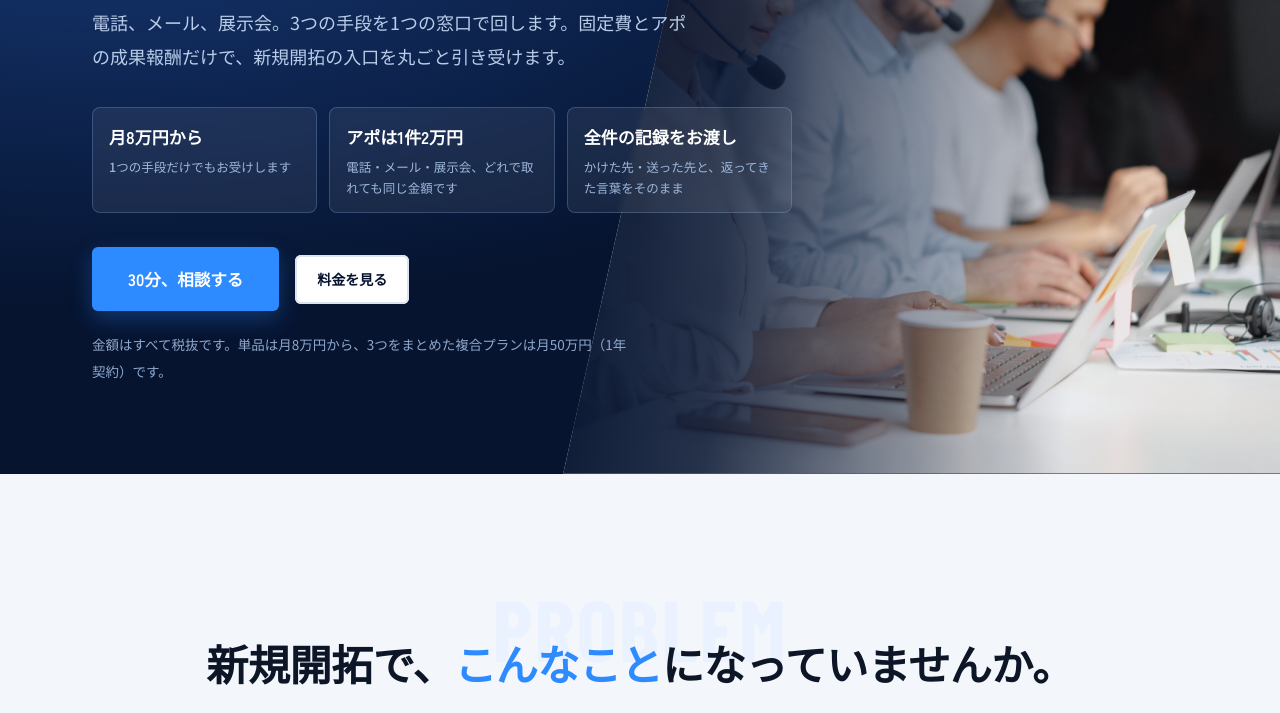
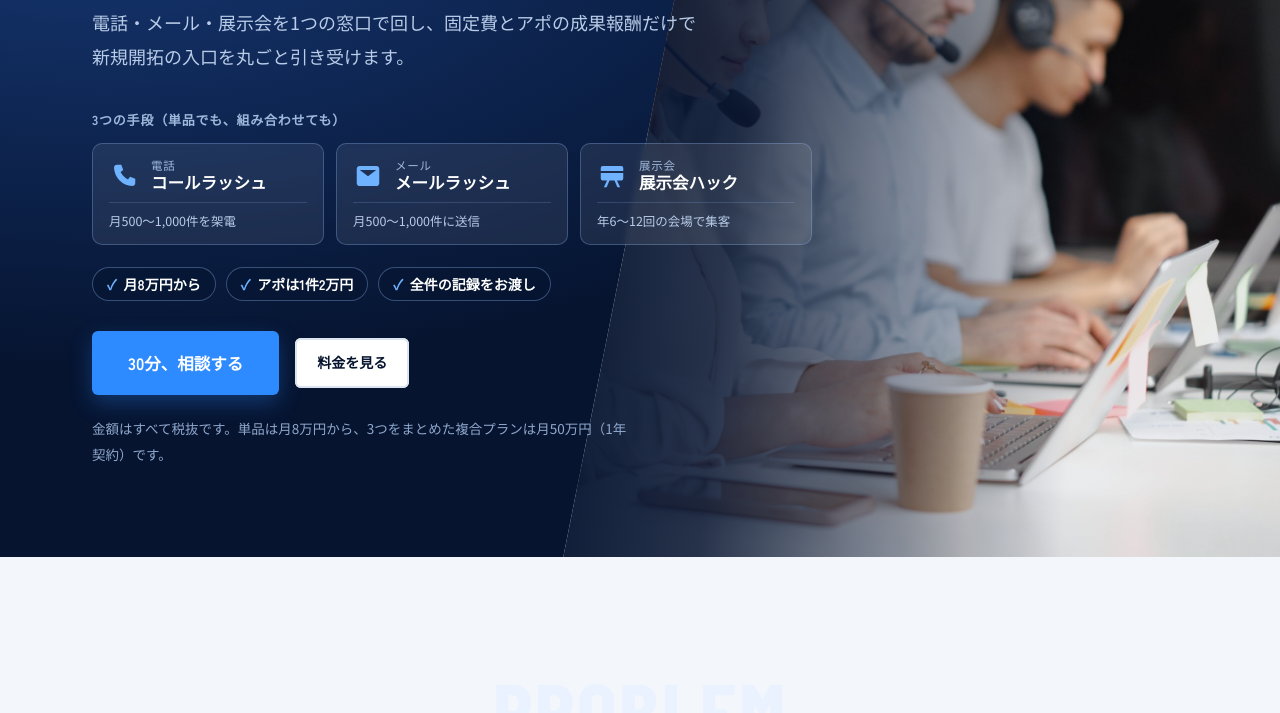
Before and after one commit to ymozfleet-creator/leadrush, a plain HTML site: page index.html in a window 1280 px wide. Shown: the part 308-1021 px from the top of the page. Drawn offline with nearby package versions, Linux system fonts and the light colour scheme.

Commit message:
ヒーローに3つの手段のサービスカードを追加、吹き出しを1行に

```diff
--- a/index.html
+++ b/index.html
@@ -110,15 +110,27 @@ p{margin:0 0 18px;max-width:54ch;color:var(--ink-2)}
   line-height:1;color:#fff;letter-spacing:.01em}
 .facts dd em{font-style:normal;font-family:var(--fb);font-weight:500;font-size:13px;color:#B9CCE8;margin-left:3px}
 .facts dd b{color:var(--blue-2);font-weight:700}
-.promise{display:grid;grid-template-columns:repeat(3,minmax(0,1fr));gap:12px;
-  margin:0 0 34px;padding:0;list-style:none;max-width:700px}
-.promise li{background:rgba(255,255,255,.07);border:1px solid rgba(146,184,246,.26);
-  border-radius:8px;padding:16px 16px 14px;min-width:0;backdrop-filter:blur(3px);
-  font-family:var(--fd);font-weight:700;font-size:17px;line-height:1.5;color:#fff}
-.promise li small{display:block;font-family:var(--fb);font-weight:500;font-size:12.5px;
-  line-height:1.7;color:#9EB8DC;margin-top:6px}
-@media (max-width:900px){.promise{grid-template-columns:1fr;max-width:none;gap:8px}
-  .promise li{padding:13px 16px}}
+.fv-lbl{margin:0 0 10px;font-family:var(--fd);font-weight:700;font-size:13px;letter-spacing:.06em;color:#9EB8DC}
+.svc{display:grid;grid-template-columns:repeat(3,minmax(0,1fr));gap:12px;
+  margin:0 0 22px;padding:0;list-style:none;max-width:720px}
+.svc li{min-width:0}
+.svc a{display:grid;grid-template-columns:auto 1fr;grid-template-rows:auto auto;column-gap:12px;align-items:center;
+  height:100%;background:rgba(255,255,255,.08);border:1px solid rgba(146,184,246,.3);
+  border-radius:10px;padding:14px 16px 13px;backdrop-filter:blur(3px);color:#fff;text-decoration:none;
+  transition:background .15s,border-color .15s,transform .15s}
+.svc a:hover{background:rgba(146,184,246,.18);border-color:var(--blue-2);transform:translateY(-2px)}
+.svc svg{grid-row:1/3;width:30px;height:30px;fill:var(--blue-2);flex:none}
+.svc .k{font-size:11.5px;letter-spacing:.06em;color:#9EB8DC;font-weight:500;line-height:1.3}
+.svc b{font-family:var(--fd);font-weight:700;font-size:16.5px;line-height:1.3;color:#fff;display:block}
+.svc small{grid-column:1/3;font-size:12.5px;line-height:1.6;color:#B9CCE8;margin-top:8px;
+  padding-top:8px;border-top:1px solid rgba(146,184,246,.2)}
+.promise{display:flex;flex-wrap:wrap;gap:8px 10px;margin:0 0 30px;padding:0;list-style:none}
+.promise li{font-family:var(--fd);font-weight:700;font-size:14px;line-height:1;color:#fff;
+  padding:9px 14px;border-radius:999px;border:1px solid rgba(146,184,246,.35);background:rgba(6,20,48,.45)}
+.promise li::before{content:"✓";color:var(--blue-2);margin-right:7px;font-weight:900}
+@media (max-width:900px){.svc{grid-template-columns:1fr;max-width:none;gap:8px}
+  .svc a{padding:11px 14px}.svc small{display:none}.svc svg{width:26px;height:26px}
+  .promise li{font-size:13px;padding:8px 12px}}
 .fv-cta{display:flex;flex-wrap:wrap;gap:14px 16px;align-items:center}
 .fv-note{margin:20px 0 0;font-size:13.5px;color:#8FA8CC;max-width:40em}
 @media (max-width:900px){
@@ -137,9 +149,11 @@ p{margin:0 0 18px;max-width:54ch;color:var(--ink-2)}
 .case .no{font-family:var(--fe);font-weight:700;font-size:15px;letter-spacing:.1em;
   color:var(--blue);display:block;margin-bottom:10px}
 .case p{margin:0;font-size:16px;color:var(--ink);font-weight:500;line-height:1.85}
-.answer{text-align:center;margin:clamp(42px,5vw,64px) auto 0;max-width:40em}
+.answer{text-align:center;margin:clamp(42px,5vw,64px) auto 0}
 .answer .bubble{display:inline-block;background:var(--navy);color:#fff;font-family:var(--fd);
-  font-weight:700;font-size:clamp(17px,2.4vw,22px);padding:16px 36px;border-radius:999px;position:relative}
+  font-weight:700;font-size:clamp(15px,2.2vw,22px);padding:16px 36px;border-radius:999px;position:relative;
+  white-space:nowrap;max-width:100%}
+@media (max-width:560px){.answer .bubble{white-space:normal;padding:14px 24px;line-height:1.6}}
 .answer .bubble i{font-style:normal;color:var(--blue-2)}
 .answer .bubble::after{content:"";position:absolute;left:50%;bottom:-11px;transform:translateX(-50%);
   border:12px solid transparent;border-top-color:var(--navy);border-bottom:0}
@@ -303,11 +317,23 @@ footer .fam{font-family:var(--fe);font-weight:700;font-size:14px;letter-spacing:
   <div class="wrap">
     <p class="eyebrow">法人向け営業代行</p>
     <h1>アポが取れるなら、<i>手段は問わない</i>はずです。</h1>
-    <p class="fv-sub">電話、メール、展示会。3つの手段を1つの窓口で回します。固定費とアポの成果報酬だけで、新規開拓の入口を丸ごと引き受けます。</p>
+    <p class="fv-sub">電話・メール・展示会を1つの窓口で回し、固定費とアポの成果報酬だけで新規開拓の入口を丸ごと引き受けます。</p>
+    <p class="fv-lbl">3つの手段（単品でも、組み合わせても）</p>
+    <ul class="svc">
+      <li><a href="callrush/">
+        <svg viewBox="0 0 24 24" aria-hidden="true"><path d="M6.6 3h3.2l1.6 4.2-2.1 1.6a12.5 12.5 0 0 0 5.9 5.9l1.6-2.1L21 14.2v3.2A2.6 2.6 0 0 1 18.4 20 15.4 15.4 0 0 1 4 5.6 2.6 2.6 0 0 1 6.6 3z"/></svg>
+        <span class="k">電話</span><b>コールラッシュ</b><small>月500〜1,000件を架電</small></a></li>
+      <li><a href="mailrush/">
+        <svg viewBox="0 0 24 24" aria-hidden="true"><path d="M3 6.5A2.5 2.5 0 0 1 5.5 4h13A2.5 2.5 0 0 1 21 6.5v11a2.5 2.5 0 0 1-2.5 2.5h-13A2.5 2.5 0 0 1 3 17.5v-11zm2.4.6 6.6 5 6.6-5H5.4z"/></svg>
+        <span class="k">メール</span><b>メールラッシュ</b><small>月500〜1,000件に送信</small></a></li>
+      <li><a href="https://tenjihack.com/">
+        <svg viewBox="0 0 24 24" aria-hidden="true"><path d="M3 5.5A1.5 1.5 0 0 1 4.5 4h15A1.5 1.5 0 0 1 21 5.5V8H3V5.5zM3 9.5h18V14a1.5 1.5 0 0 1-1.5 1.5H16L18.5 21h-2.2L14 15.5h-4L7.7 21H5.5L8 15.5H4.5A1.5 1.5 0 0 1 3 14V9.5z"/></svg>
+        <span class="k">展示会</span><b>展示会ハック</b><small>年6〜12回の会場で集客</small></a></li>
+    </ul>
     <ul class="promise">
-      <li>月8万円から<small>1つの手段だけでもお受けします</small></li>
-      <li>アポは1件2万円<small>電話・メール・展示会、どれで取れても同じ金額です</small></li>
-      <li>全件の記録をお渡し<small>かけた先・送った先と、返ってきた言葉をそのまま</small></li>
+      <li>月8万円から</li>
+      <li>アポは1件2万円</li>
+      <li>全件の記録をお渡し</li>
     </ul>
     <div class="fv-cta">
       <a class="btn" href="#contact">30分、相談する</a>
```
